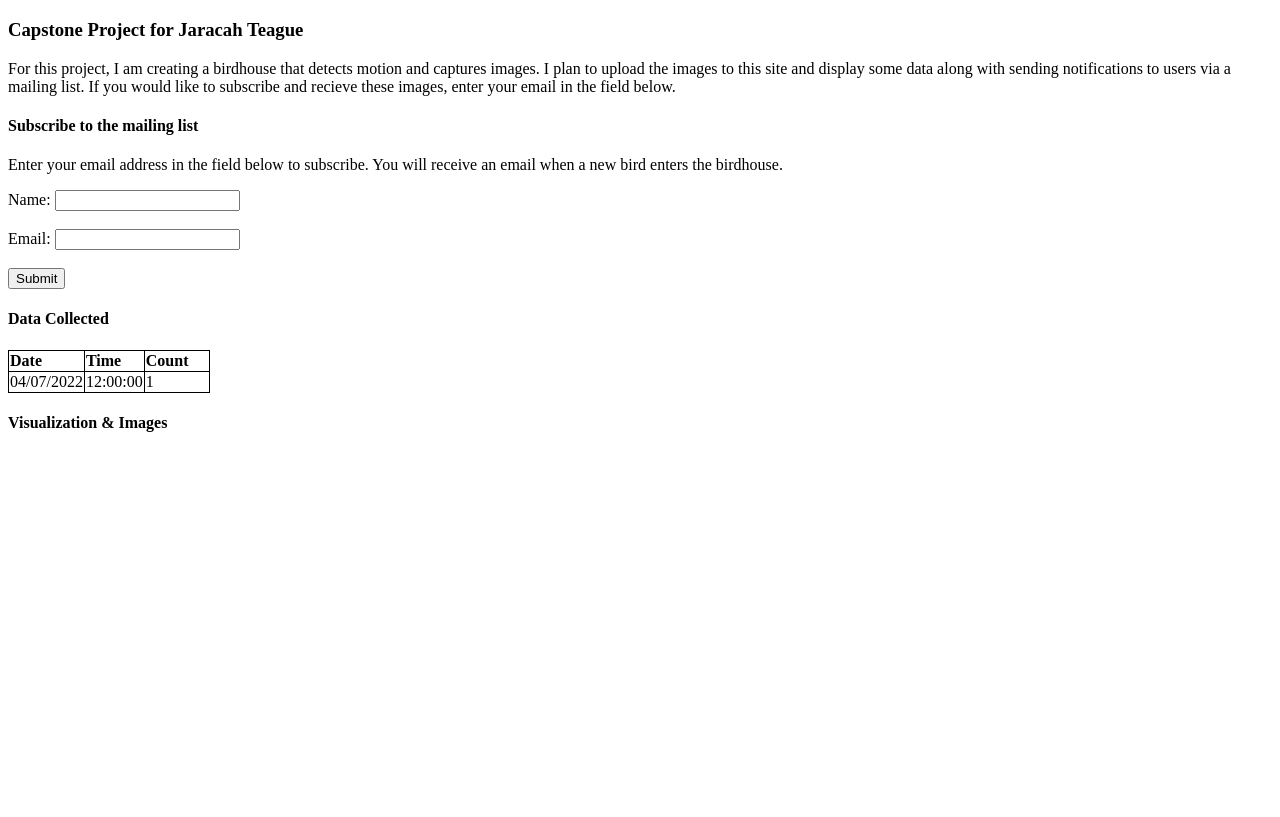
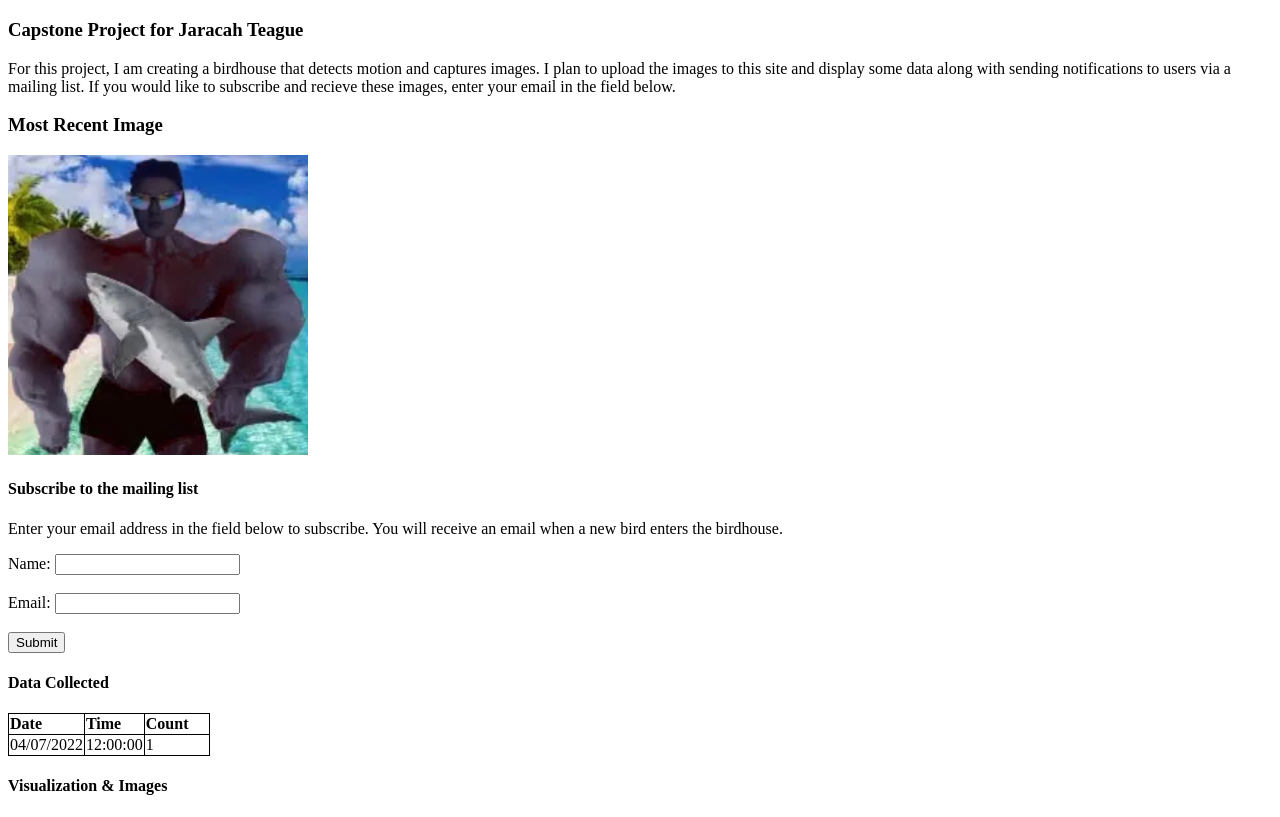
Before and after one commit to teaguejk/birdhouse.web, a plain HTML site: page index.html in a window 1280 px wide. Shown: the part 61-878 px from the top of the page. Before the commit the page ends 800 px from the top, so only its background shows below. Drawn offline with Linux system fonts and the light colour scheme.

Commit message:
added image section

```diff
--- a/index.html
+++ b/index.html
@@ -20,6 +20,9 @@ table, th, td {
 <h1>Birdhouse Project</h1>
 <h3>Capstone Project for Jaracah Teague</h3>
 <p>For this project, I am creating a birdhouse that detects motion and captures images. I plan to upload the images to this site and display some data along with sending notifications to users via a mailing list. If you would like to subscribe and recieve these images, enter your email in the field below.</p>
+
+<h3>Most Recent Image</h3>
+<img src="./assets/IMG.jpg" width="300" height="300">
 
 <h4>Subscribe to the mailing list</h4>
 <p>Enter your email address in the field below to subscribe. You will receive an email when a new bird enters the birdhouse.</p>
@@ -46,6 +49,7 @@ table, th, td {
 		<td>1</td>
 	</tr>
 </table>
+
 <h4>Visualization & Images</h4>
 
 
```
Also changed, not shown: assets/IMG.jpg (added).
